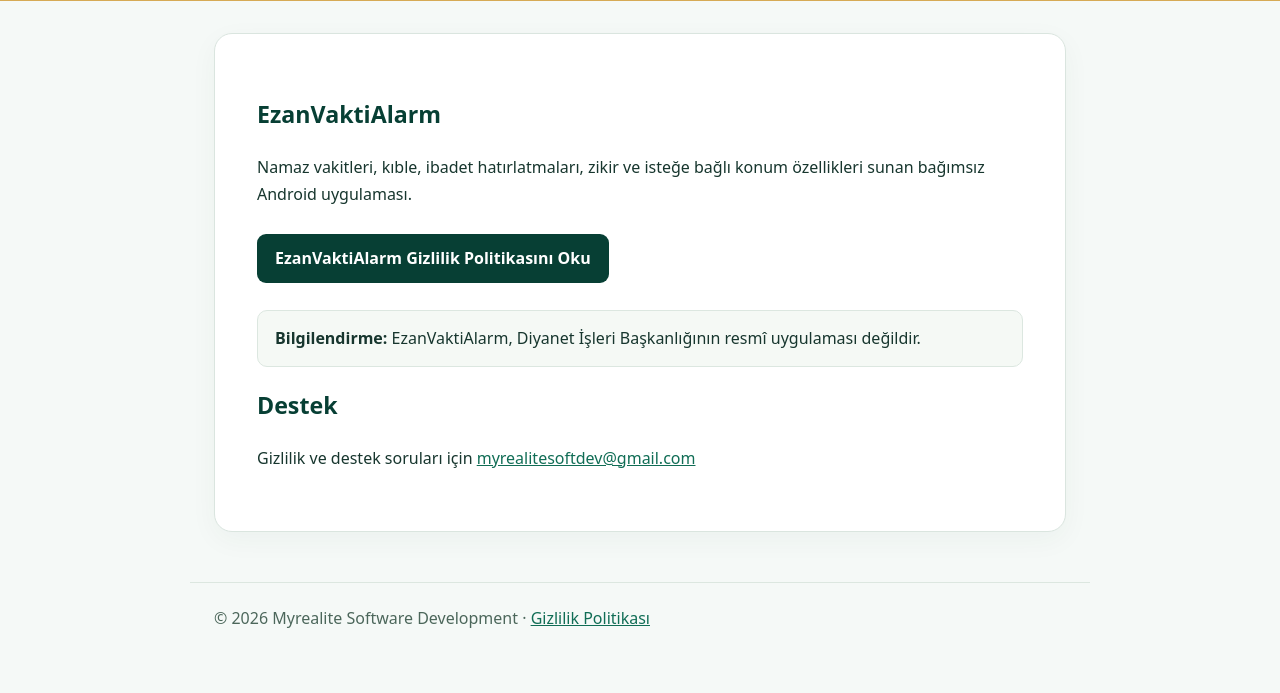
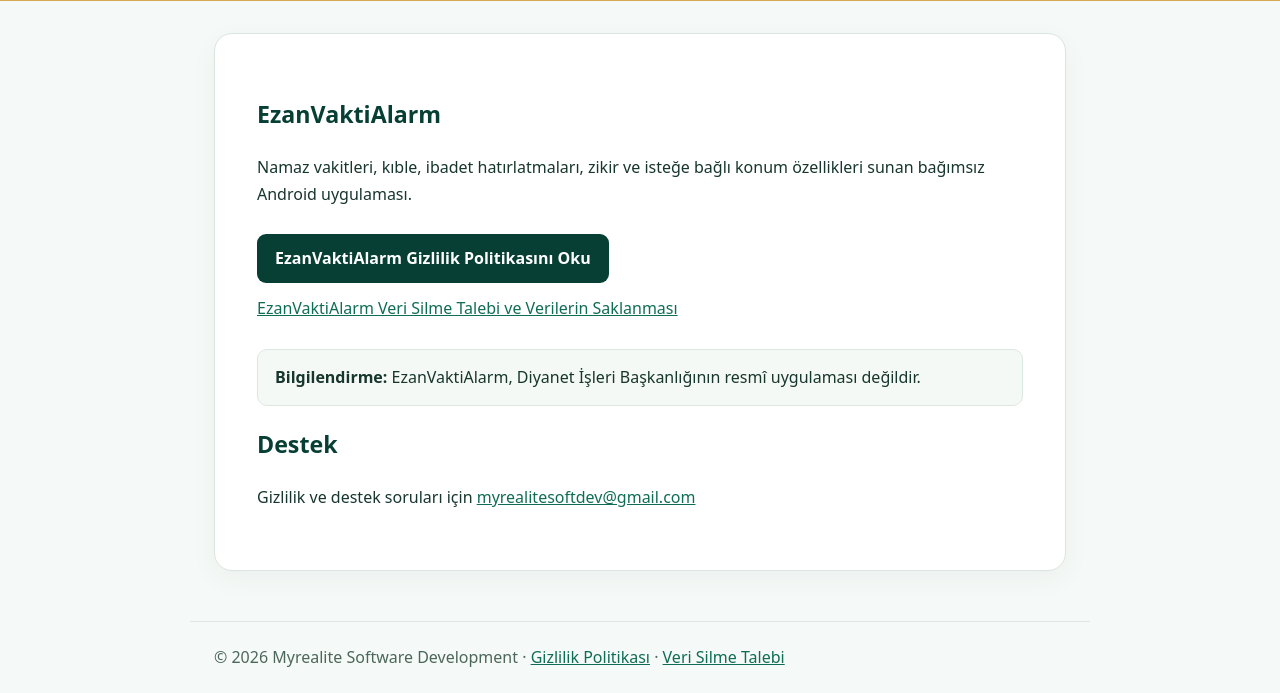
Before and after one commit to myrealite/EzanVaktiAlarm-Privacy, a plain HTML site: page index.html in a window 1280 px wide. Shown: the part 259-952 px from the top of the page. Before the commit the page ends 913 px from the top, so only its background shows below. Drawn offline with Linux system fonts and the light colour scheme.

Commit message:
site(play): link data deletion request page in public privacy and homepage

```diff
--- a/index.html
+++ b/index.html
@@ -23,6 +23,7 @@ footer{max-width:900px;margin:0 auto;padding:22px 24px;color:#4c675b;border-top:
 <main><article><h2>EzanVaktiAlarm</h2>
 <p>Namaz vakitleri, kıble, ibadet hatırlatmaları, zikir ve isteğe bağlı konum özellikleri sunan bağımsız Android uygulaması.</p>
 <a class="link" href="privacy.html">EzanVaktiAlarm Gizlilik Politikasını Oku</a>
+<p><a href="data-deletion.html">EzanVaktiAlarm Veri Silme Talebi ve Verilerin Saklanması</a></p>
 <div class="note"><strong>Bilgilendirme:</strong> EzanVaktiAlarm, Diyanet İşleri Başkanlığının resmî uygulaması değildir.</div>
 <h2>Destek</h2><p>Gizlilik ve destek soruları için <a href="mailto:myrealitesoftdev@gmail.com">myrealitesoftdev@gmail.com</a></p>
-</article></main><footer>© 2026 Myrealite Software Development · <a href="privacy.html">Gizlilik Politikası</a></footer></body></html>
+</article></main><footer>© 2026 Myrealite Software Development · <a href="privacy.html">Gizlilik Politikası</a> · <a href="data-deletion.html">Veri Silme Talebi</a></footer></body></html>
```
